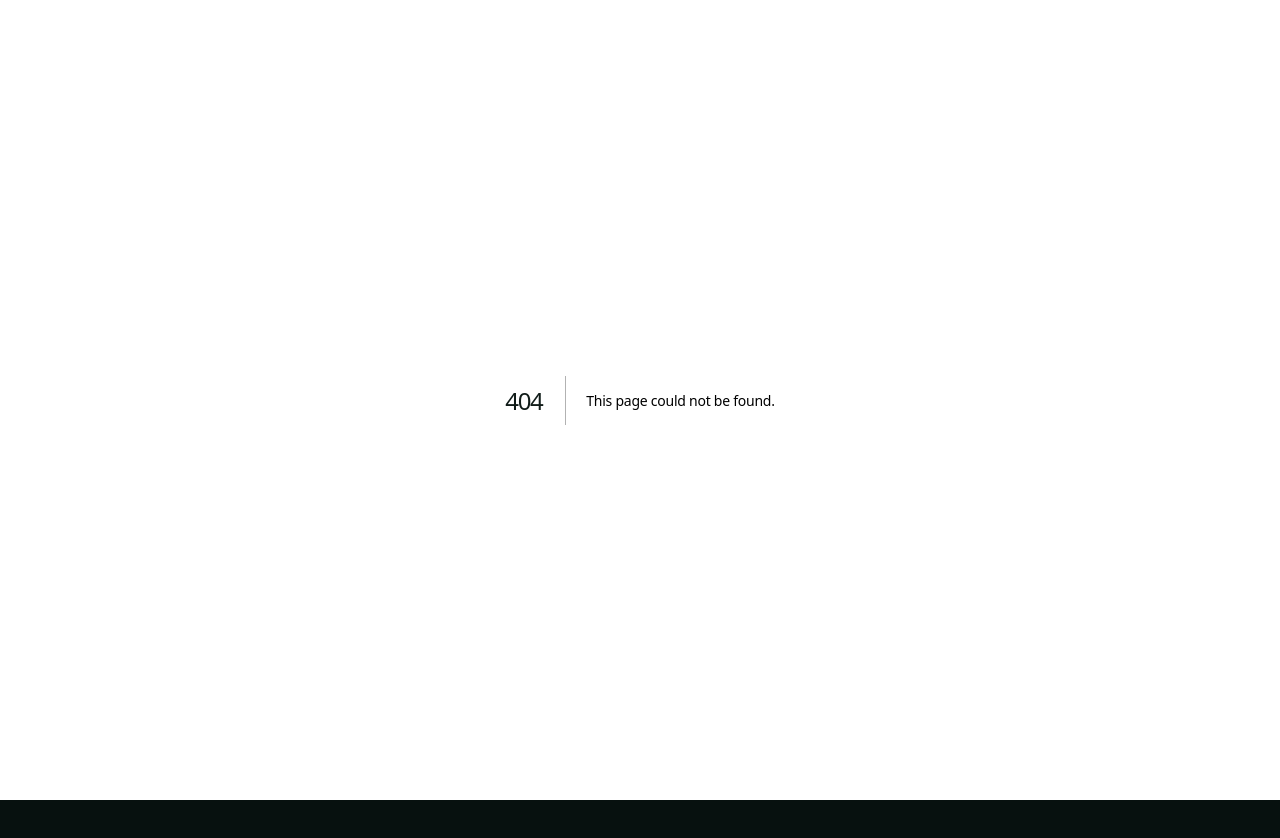
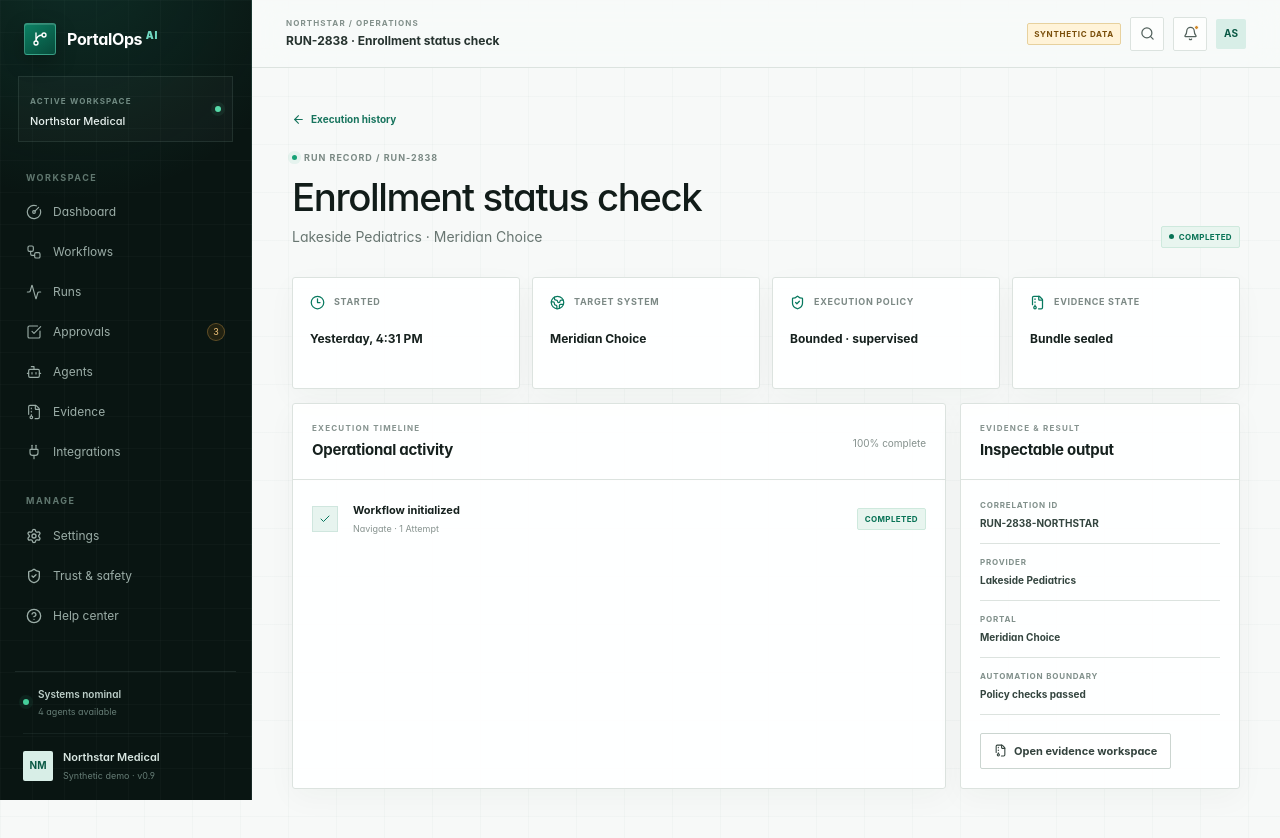
Before and after one commit to aspher1/Portalops, a Next.js app: page /runs/RUN-2838 in a window 1280 px wide. Before the commit this address had no page. Shown: the top 838 px of the page. Before the commit the page ends 800 px from the top, so only its background shows below. Built offline with nearby package versions, Linux system fonts and the light colour scheme.

Commit message:
complete run navigation and product polish
Co-authored-by: aspher1 <aspher1@users.noreply.github.com>

```diff
--- a/app/globals.css
+++ b/app/globals.css
@@ -140,6 +140,8 @@ p { margin: 0; }
 .card-label { color: #86938f; font-size: 8px; text-transform: uppercase; letter-spacing: 1.2px; font-weight: 750; margin-bottom: 5px; }
 .text-link { color: #17745d; display: inline-flex; align-items: center; gap: 6px; font-size: 10px; font-weight: 700; text-decoration: none; }
 .text-link:hover { color: #074f3e; }
+.run-link { color: #244039; font-weight: 700; text-decoration: none; border-bottom: 1px solid transparent; }
+.run-link:hover { color: var(--brand); border-color: #9dcbbc; }
 .table { width: 100%; border-collapse: collapse; }
 .table th { color: #7d8a86; font-size: 8px; text-transform: uppercase; letter-spacing: 1px; font-weight: 750; text-align: left; padding: 10px 19px; background: #f8faf9; border-bottom: 1px solid var(--line); }
 .table td { padding: 13px 19px; border-bottom: 1px solid #edf1ef; font-size: 11px; vertical-align: middle; }
@@ -229,6 +231,28 @@ p { margin: 0; }
 .spacer { flex: 1; }
 .synthetic { display: inline-flex; color: #794e0a; background: #fff3d8; border: 1px solid #e7d19e; border-radius: 2px; padding: 4px 6px; font-size: 8px; font-weight: 750; letter-spacing: .7px; }
 .mobile-scrim { display: none; }
+.run-back { margin-bottom: 24px; }
+.run-detail-head { align-items: flex-end; }
+.run-summary { display: grid; grid-template-columns: repeat(4, minmax(0, 1fr)); gap: 12px; margin-bottom: 14px; }
+.run-stat { min-height: 112px; padding: 17px; display: grid; grid-template-columns: auto 1fr; gap: 12px 9px; align-content: start; }
+.run-stat svg { color: var(--brand); }
+.run-stat span { color: #7c8985; font-size: 9px; font-weight: 750; letter-spacing: .7px; text-transform: uppercase; }
+.run-stat strong { grid-column: 1 / -1; margin-top: 8px; font-size: 12px; }
+.run-detail-grid { display: grid; grid-template-columns: minmax(0, 1.7fr) minmax(280px, .7fr); gap: 14px; }
+.run-timeline { padding: 8px 19px 15px; }
+.timeline-event { display: grid; grid-template-columns: 30px minmax(0, 1fr) auto; gap: 11px; align-items: center; padding: 14px 0; border-bottom: 1px solid var(--line); }
+.timeline-event:last-child { border-bottom: 0; }
+.timeline-marker { width: 26px; height: 26px; border: 1px solid #cfe6de; background: var(--mint); color: var(--brand); display: grid; place-items: center; font-size: 9px; font-weight: 750; }
+.timeline-event.blocked .timeline-marker { border-color: #ead6aa; background: #fff8ea; color: var(--amber); }
+.timeline-event strong, .timeline-event span { display: block; }
+.timeline-event strong { font-size: 11px; }
+.timeline-event div > span { margin-top: 4px; color: #87938f; font-size: 9px; text-transform: capitalize; }
+.run-evidence { align-self: start; }
+.run-facts { margin: 0; padding: 7px 19px 18px; }
+.run-facts div { padding: 12px 0; border-bottom: 1px solid var(--line); }
+.run-facts dt { color: #81908b; font-size: 8px; font-weight: 750; letter-spacing: .8px; text-transform: uppercase; }
+.run-facts dd { margin: 5px 0 0; color: #34453f; font-size: 10px; font-weight: 650; overflow-wrap: anywhere; }
+.run-evidence > .button { margin: 0 19px 19px; }
 
 @media (max-width: 1050px) {
   .app-shell { grid-template-columns: 76px minmax(0, 1fr); }
@@ -247,6 +271,8 @@ p { margin: 0; }
   .assurance-strip { grid-template-columns: repeat(2, 1fr); }
   .assurance-item:nth-child(2) { border-right: 0; }
   .assurance-item:nth-child(-n+2) { border-bottom: 1px solid var(--line); }
+  .run-summary { grid-template-columns: repeat(2, 1fr); }
+  .run-detail-grid { grid-template-columns: 1fr; }
 }
 @media (max-width: 700px) {
   .app-shell { display: block; }
@@ -289,6 +315,8 @@ p { margin: 0; }
   .assurance-strip { grid-template-columns: 1fr; }
   .assurance-item { border-right: 0; border-bottom: 1px solid var(--line); }
   .assurance-item:last-child { border-bottom: 0; }
+  .run-summary { grid-template-columns: 1fr; }
+  .run-detail-head { align-items: flex-start; flex-direction: column; }
 }
 
 @media (prefers-reduced-motion: reduce) {
--- a/app/layout.tsx
+++ b/app/layout.tsx
@@ -7,6 +7,7 @@ export const metadata: Metadata = {
     template: "%s · PortalOps AI",
   },
   description: "Supervised payer portal operations for provider enrollment teams",
+  icons: { icon: "/icon.svg" },
 };
 
 export const viewport: Viewport = {
--- /dev/null
+++ b/app/runs/[id]/page.tsx
@@ -0,0 +1,62 @@
+import { notFound } from "next/navigation";
+import Link from "next/link";
+import { ArrowLeft, Check, Clock3, FileArchive, Globe2, ShieldCheck } from "lucide-react";
+import { AppShell } from "@/components/app-shell";
+import { runs } from "@/lib/demo-data";
+
+export default async function RunDetailPage({ params }: { params: Promise<{ id: string }> }) {
+  const { id } = await params;
+  const run = runs.find((item) => item.id.toLowerCase() === decodeURIComponent(id).toLowerCase());
+  if (!run) notFound();
+
+  return (
+    <AppShell title={`${run.id} · ${run.workflow}`}>
+      <div className="content">
+        <Link className="text-link run-back" href="/runs"><ArrowLeft size={13} /> Execution history</Link>
+        <div className="page-head run-detail-head">
+          <div>
+            <div className="page-overline"><span className="live-signal" /> Run record / {run.id}</div>
+            <h1>{run.workflow}</h1>
+            <p className="subtle">{run.provider} · {run.payer}</p>
+          </div>
+          <span className={`pill ${run.status}`}><span className="dot" />{run.status.replaceAll("_", " ")}</span>
+        </div>
+
+        <div className="run-summary">
+          <div className="card run-stat"><Clock3 size={15} /><span>Started</span><strong>{run.startedAt}</strong></div>
+          <div className="card run-stat"><Globe2 size={15} /><span>Target system</span><strong>{run.payer}</strong></div>
+          <div className="card run-stat"><ShieldCheck size={15} /><span>Execution policy</span><strong>Bounded · supervised</strong></div>
+          <div className="card run-stat"><FileArchive size={15} /><span>Evidence state</span><strong>{run.status === "completed" ? "Bundle sealed" : "Capture in progress"}</strong></div>
+        </div>
+
+        <div className="run-detail-grid">
+          <section className="card">
+            <div className="card-head"><div><div className="card-label">Execution timeline</div><h2>Operational activity</h2></div><span className="meta">{run.progress}% complete</span></div>
+            <div className="run-timeline">
+              {(run.steps.length ? run.steps : [
+                { id: "queued", label: "Workflow initialized", kind: "navigate" as const, status: run.status === "running" ? "running" as const : "completed" as const, destructive: false, attempts: 1 },
+              ]).map((step, index) => (
+                <div className={`timeline-event ${step.status}`} key={step.id}>
+                  <div className="timeline-marker">{step.status === "completed" ? <Check size={12} /> : index + 1}</div>
+                  <div><strong>{step.label}</strong><span>{step.kind} · {step.attempts} attempt{step.attempts === 1 ? "" : "s"}</span></div>
+                  <span className={`pill ${step.status}`}>{step.status}</span>
+                </div>
+              ))}
+            </div>
+          </section>
+
+          <aside className="card run-evidence">
+            <div className="card-head"><div><div className="card-label">Evidence & result</div><h2>Inspectable output</h2></div></div>
+            <dl className="run-facts">
+              <div><dt>Correlation ID</dt><dd>{run.id}-NORTHSTAR</dd></div>
+              <div><dt>Provider</dt><dd>{run.provider}</dd></div>
+              <div><dt>Portal</dt><dd>{run.payer}</dd></div>
+              <div><dt>Automation boundary</dt><dd>{run.status === "needs_approval" ? "Submission paused" : "Policy checks passed"}</dd></div>
+            </dl>
+            <Link className="button" href="/evidence"><FileArchive size={13} /> Open evidence workspace</Link>
+          </aside>
+        </div>
+      </div>
+    </AppShell>
+  );
+}
--- a/components/app-shell.tsx
+++ b/components/app-shell.tsx
@@ -18,7 +18,7 @@ const nav = [
   ["Integrations", "/integrations", Plug],
 ] as const;
 
-export function AppShell({ children, title = "Operations overview" }: { children: React.ReactNode; title?: string }) {
+export function AppShell({ children, title = "Operations overview", pendingApprovals = 3 }: { children: React.ReactNode; title?: string; pendingApprovals?: number }) {
   const pathname = usePathname();
   const [mobileOpen, setMobileOpen] = useState(false);
 
@@ -31,7 +31,7 @@ export function AppShell({ children, title = "Operations overview" }: { children
       onClick={() => setMobileOpen(false)}
     >
       <Icon size={16} strokeWidth={1.7} /><span>{label}</span>
-      {label === "Approvals" && <span className="nav-count">3</span>}
+      {label === "Approvals" && pendingApprovals > 0 && <span className="nav-count">{pendingApprovals}</span>}
     </Link>
   ));
 
--- a/components/dashboard.tsx
+++ b/components/dashboard.tsx
@@ -28,7 +28,7 @@ export function Dashboard() {
   }
 
   return (
-    <AppShell>
+    <AppShell pendingApprovals={approvalStatus === "pending" ? 3 : 2}>
       <div className="content">
         <div className="page-head">
           <div><div className="page-overline"><span className="live-signal" /> Thursday, September 17 · 09:48 CDT</div><h1>Operations overview</h1><p className="subtle">Three decisions require attention across your enrollment network.</p></div>
@@ -37,7 +37,7 @@ export function Dashboard() {
         {message && <div className="notice" role="status">{message}</div>}
         <div className="metrics">
           <div className="card metric"><div className="metric-top"><span>Active runs</span><Activity size={15} /></div><div className="metric-value">12</div><div className="trend"><span>+3</span> since yesterday</div></div>
-          <div className="card metric priority"><div className="metric-top"><span>Needs approval</span><UserCheck size={15} /></div><div className="metric-value">03</div><div className="trend warning"><span>24m</span> oldest wait</div></div>
+          <div className="card metric priority"><div className="metric-top"><span>Needs approval</span><UserCheck size={15} /></div><div className="metric-value">0{approvalStatus === "pending" ? 3 : 2}</div><div className="trend warning"><span>{approvalStatus === "pending" ? "24m" : "11m"}</span> oldest wait</div></div>
           <div className="card metric"><div className="metric-top"><span>Completed / 7d</span><CheckCircle2 size={15} /></div><div className="metric-value">47</div><div className="trend"><span>96%</span> completion rate</div></div>
           <div className="card metric"><div className="metric-top"><span>Capacity returned</span><Clock3 size={15} /></div><div className="metric-value">18.6<span className="metric-unit">h</span></div><div className="trend neutral">Configured baseline estimate</div></div>
         </div>
@@ -49,7 +49,7 @@ export function Dashboard() {
               <table className="table">
                 <thead><tr><th>Workflow</th><th>Status</th><th>Payer</th><th>Started</th></tr></thead>
                 <tbody>{runs.map((run) => <tr key={run.id}>
-                  <td><div className="strong">{run.workflow}</div><div className="meta">{run.id} · {run.provider}</div></td>
+                  <td><Link className="run-link" href={`/runs/${run.id}`}>{run.workflow}</Link><div className="meta">{run.id} · {run.provider}</div></td>
                   <td><Status value={run.status} /></td><td>{run.payer}</td><td className="table-time">{run.startedAt}</td>
                 </tr>)}</tbody>
               </table>
--- a/components/section-page.tsx
+++ b/components/section-page.tsx
@@ -33,7 +33,7 @@ const workflowCards: FeatureCard[] = [
 ];
 
 function Runs() {
-  return <section className="card"><div className="card-head"><h2>Execution history</h2><Link className="button primary" href="/"><Play size={13} /> Start from dashboard</Link></div><div style={{ overflowX: "auto" }}><table className="table"><thead><tr><th>Run</th><th>Workflow</th><th>Progress</th><th>Status</th></tr></thead><tbody>{runs.map(run => <tr key={run.id}><td className="strong">{run.id}</td><td><div className="strong">{run.workflow}</div><div className="meta">{run.payer}</div></td><td>{run.progress}%</td><td><span className={`pill ${run.status}`}><span className="dot" />{run.status.replaceAll("_", " ")}</span></td></tr>)}</tbody></table></div></section>;
+  return <section className="card"><div className="card-head"><h2>Execution history</h2><Link className="button primary" href="/"><Play size={13} /> Start from dashboard</Link></div><div style={{ overflowX: "auto" }}><table className="table"><thead><tr><th>Run</th><th>Workflow</th><th>Progress</th><th>Status</th></tr></thead><tbody>{runs.map(run => <tr key={run.id}><td><Link className="run-link" href={`/runs/${run.id}`}>{run.id}</Link></td><td><div className="strong">{run.workflow}</div><div className="meta">{run.payer}</div></td><td>{run.progress}%</td><td><span className={`pill ${run.status}`}><span className="dot" />{run.status.replaceAll("_", " ")}</span></td></tr>)}</tbody></table></div></section>;
 }
 
 function Cards({ section }: { section: string }) {
```
Also changed, not shown: app/icon.svg (added).
